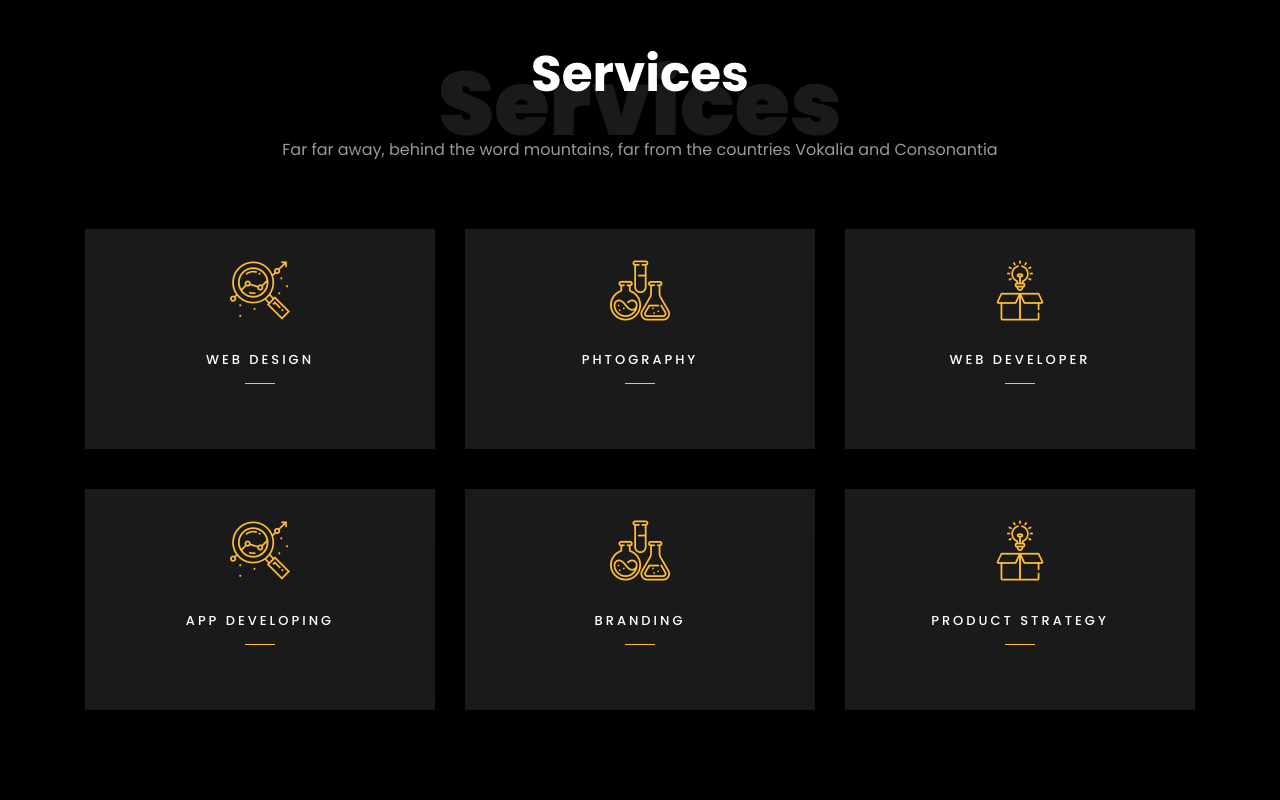
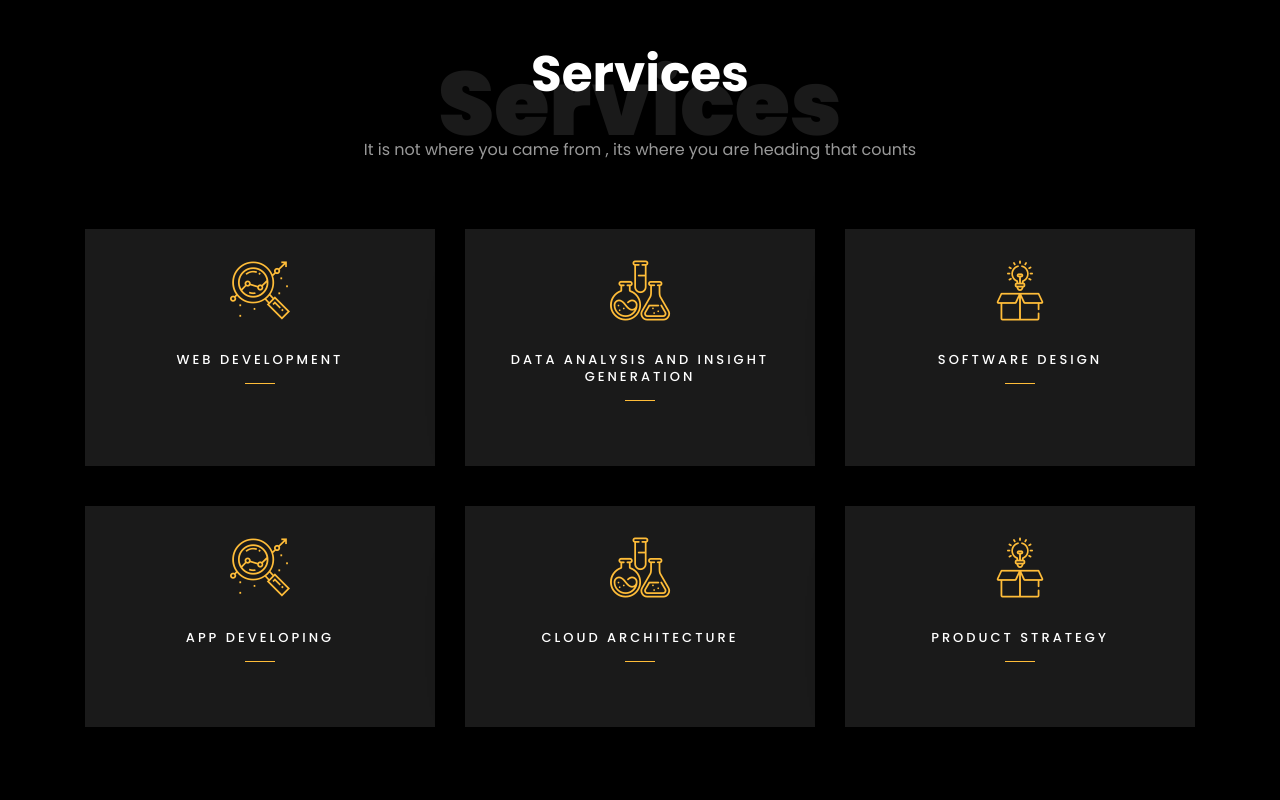
Before and after one commit to fnotess/my-portfolio-web, a plain HTML site: page index.html in a window 1280 px wide. Shown: the part 4160-4960 px from the top of the page. Drawn offline with Linux system fonts and the light colour scheme; files whose address does not match are found by name.

Commit message:
New changes

```diff
--- a/index.html
+++ b/index.html
@@ -205,7 +205,7 @@
           <div class="col-md-12 heading-section text-center ftco-animate">
           	<h1 class="big big-2">Services</h1>
             <h2 class="mb-4">Services</h2>
-            <p>Far far away, behind the word mountains, far from the countries Vokalia and Consonantia</p>
+            <p>It is not where you came from , its where you are heading that counts</p>
           </div>
         </div>
     		<div class="row">
@@ -215,7 +215,7 @@
 								<i class="flaticon-analysis"></i>
 							</span>
 							<div class="desc">
-								<h3 class="mb-5">Web Design</h3>
+								<h3 class="mb-5">Web Development</h3>
 							</div>
 						</a>
 					</div>
@@ -225,7 +225,7 @@
 								<i class="flaticon-flasks"></i>
 							</span>
 							<div class="desc">
-								<h3 class="mb-5">Phtography</h3>
+								<h3 class="mb-5">Data Analysis and Insight generation</h3>
 							</div>
 						</a>
 					</div>
@@ -235,7 +235,7 @@
 								<i class="flaticon-ideas"></i>
 							</span>
 							<div class="desc">
-								<h3 class="mb-5">Web Developer</h3>
+								<h3 class="mb-5">Software Design</h3>
 							</div>
 						</a>
 					</div>
@@ -256,7 +256,7 @@
 								<i class="flaticon-flasks"></i>
 							</span>
 							<div class="desc">
-								<h3 class="mb-5">Branding</h3>
+								<h3 class="mb-5">Cloud Architecture</h3>
 							</div>
 						</a>
 					</div>
@@ -368,7 +368,7 @@
         </div>
     		<div class="row">
     			<div class="col-md-4">
-    				<div class="project img ftco-animate d-flex justify-content-center align-items-center" style="background-image: url(images/project-4.jpg);">
+    				<div class="project img ftco-animate d-flex justify-content-center align-items-center" style="background-image: url(https://www.lankabusinessnews.com/wp-content/uploads/2020/03/Sysco-LABS-8.jpg);">
     					<div class="overlay"></div>
 	    				<div class="text text-center p-4">
 	    					<h3><a href="#">Branding &amp; Illustration Design</a></h3>
```
Also changed, not shown: images/medals.jpeg (added).
